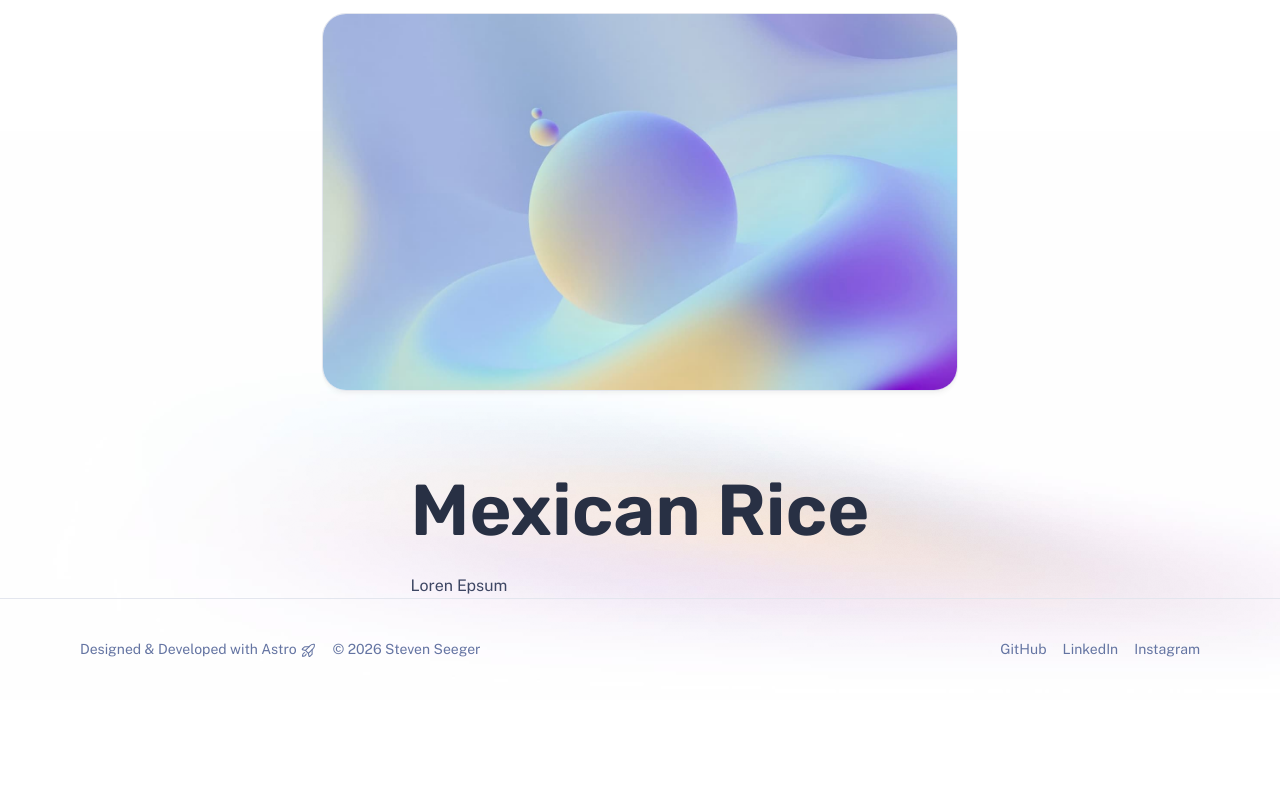
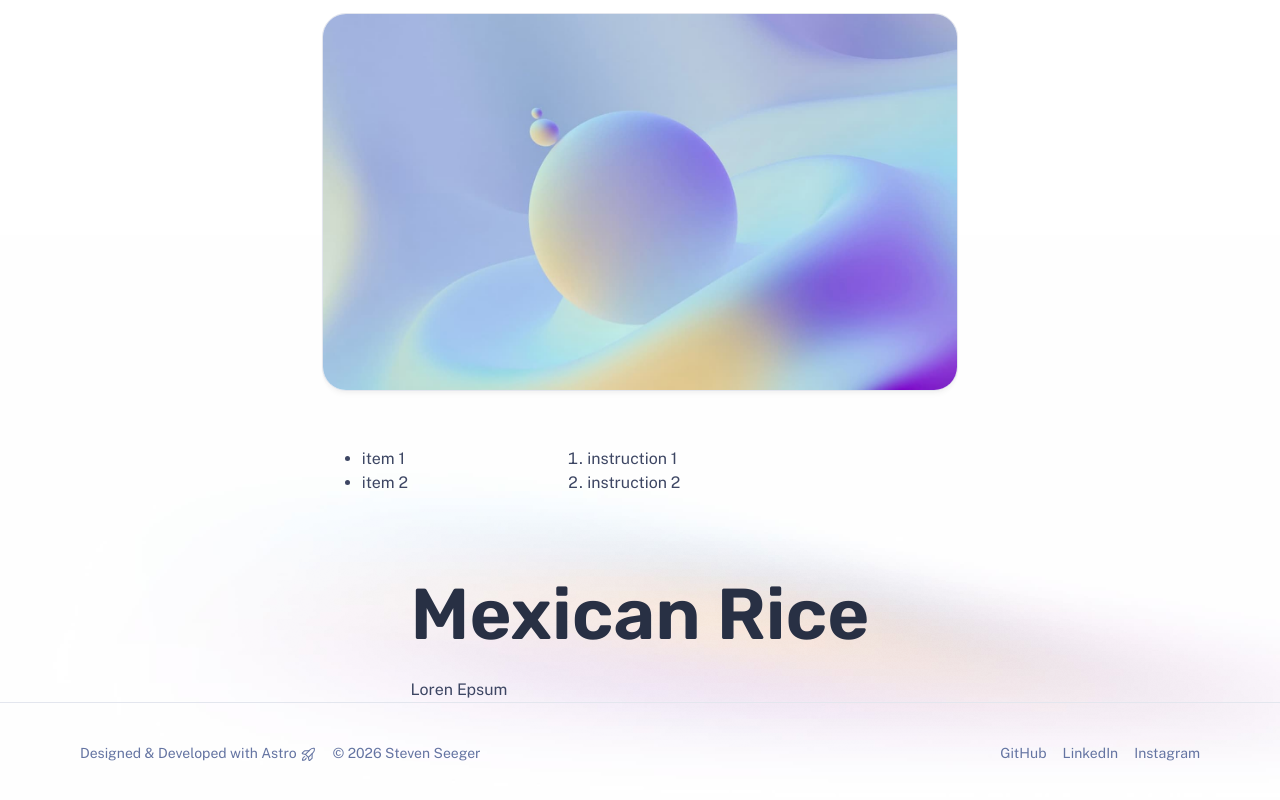
Before and after one commit to StevenSeeger/StevenSeeger.github.io, an Astro site: page /posts/recipes/mexican_rice in a window 1280 px wide. Shown: the part 458-1258 px from the top of the page. Before the commit the page ends 1158 px from the top, so only its background shows below. Built offline with nearby package versions, Linux system fonts and the light colour scheme; Astro itself is replaced by a stand-in of ours.

Commit message:
work on recipe card component

```diff
--- /dev/null
+++ b/src/components/RecipeCard.astro
@@ -0,0 +1,43 @@
+---
+import type { CollectionEntry } from 'astro:content';
+
+interface Props {
+    recipe: CollectionEntry<'posts'>
+}
+
+const { recipe: { data: { ingredients, instructions } } } = Astro.props;
+---
+
+<div class="recipe_card">
+    <div class="ingredients">
+        <ul>
+        {ingredients.map((ingredient) => (
+            <li>{ingredient}</li>
+        ))}
+        </ul>
+    </div>
+    <div class="instructions">
+        <ol>
+            {instructions.map((instruction) => (
+                <li>{instruction}</li>
+            ))}
+        </ol>
+    </div>
+</div>
+
+<style>
+    .recipe_card {
+        display: flex;
+        flex-direction: row;
+        gap: 20px;
+        width: 100%;
+    }
+
+    .ingredients {
+        flex: 1;
+    }
+
+    .instructions {
+        flex: 2;
+    }
+</style>
--- a/src/content.config.ts
+++ b/src/content.config.ts
@@ -26,6 +26,9 @@ export const collections = {
 			tags: z.array(z.string()),
 			img: z.string(),
 			img_alt: z.string().optional(),
+			// TODO: Move recipe as a specific Collection. These shouldnt be optional
+			ingredients: z.array(z.string()),
+			instructions: z.array(z.string()),
 		}),
 	}),
 };
--- a/src/content/posts/recipes/mexican_rice.md
+++ b/src/content/posts/recipes/mexican_rice.md
@@ -5,6 +5,12 @@ img: /assets/stock-3.jpg
 img_alt: A placeholder image
 description: |
     My own recipe for mexican rice
+ingredients:
+  - item 1
+  - item 2
+instructions:
+  - instruction 1
+  - instruction 2
 tags:
   - Mexican
   - Recipe
--- a/src/pages/posts/[...slug].astro
+++ b/src/pages/posts/[...slug].astro
@@ -5,6 +5,7 @@ import Hero from "../../components/Hero.astro";
 import Icon from "../../components/Icon.astro";
 import Pill from "../../components/Pill.astro";
 import BaseLayout from "../../layouts/BaseLayout.astro";
+import RecipeCard from "@components/RecipeCard.astro";
 
 interface Props {
 	entry: CollectionEntry<"posts">;
@@ -49,6 +50,7 @@ const { Content } = await render(entry);
 					{entry.data.img && (
 						<img src={entry.data.img} alt={entry.data.img_alt || ""} />
 					)}
+					<RecipeCard recipe={entry}/>
 					<div class="content">
 						<Content />
 					</div>
```
